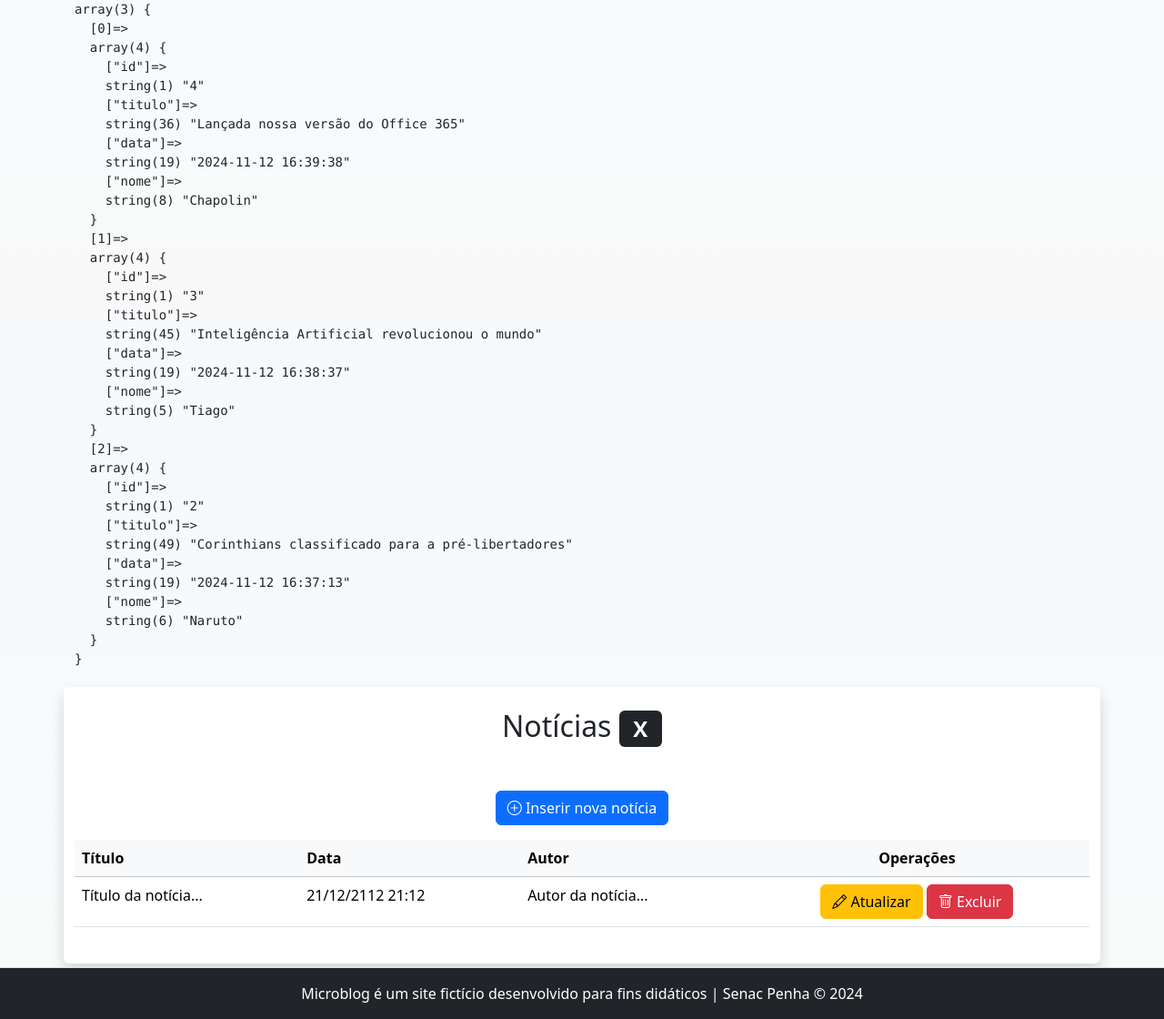
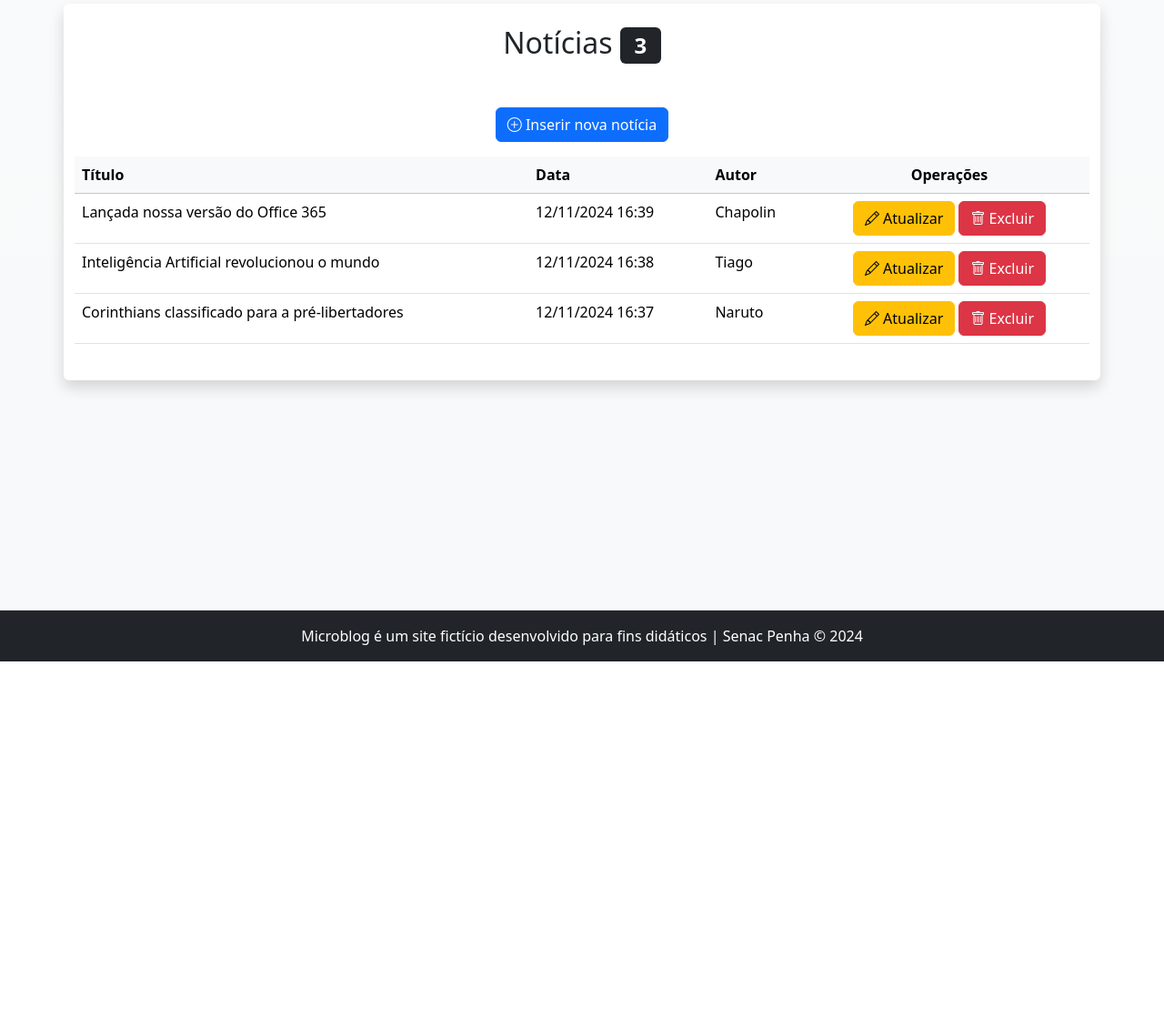
Before and after one commit to tiagoprogwebt2/microblog-tiago, a PHP site: page /admin/noticias.php in a window 1280 px wide. Shown: the part 73-1193 px from the top of the page at 91% size. After the commit the page ends 800 px from the top, so only its background shows below. Run offline with PHP 8.4, Linux system fonts and the light colour scheme; the visitor is signed in with stand-in values (Sample User, id 1); data comes from the database, SQL or seed files in the repository.

Commit message:
Ajustes na exibição das notícias

```diff
--- a/admin/noticias.php
+++ b/admin/noticias.php
@@ -9,14 +9,13 @@ $tipoUsuario = $_SESSION['tipo'];
 // Chamando a função e pegando o array com a lista de notícias
 $listaDeNoticias = lerNoticias($conexao, $idUsuario, $tipoUsuario);
 ?>
-<pre><?=var_dump($listaDeNoticias)?></pre>
-
 
 <div class="row">
 	<article class="col-12 bg-white rounded shadow my-1 py-4">
 
 		<h2 class="text-center">
-		Notícias <span class="badge bg-dark">X</span>
+		Notícias <span class="badge bg-dark">
+			<?=count($listaDeNoticias)?> </span>
 		</h2>
 
 		<p class="text-center mt-5">
@@ -38,11 +37,11 @@ $listaDeNoticias = lerNoticias($conexao, $idUsuario, $tipoUsuario);
 				</thead>
 
 				<tbody>
-
+<?php foreach( $listaDeNoticias as $noticia ) { ?>
 					<tr>
-                        <td> Título da notícia... </td>
-                        <td> 21/12/2112 21:12 </td>
-                        <td> Autor da notícia... </td>
+                        <td> <?=$noticia['titulo']?> </td>
+                        <td> <?=formataData($noticia['data'])?> </td>
+                        <td> <?=$noticia['nome']?> </td>
 						<td class="text-center">
 							<a class="btn btn-warning"
 							href="noticia-atualiza.php">
@@ -55,7 +54,7 @@ $listaDeNoticias = lerNoticias($conexao, $idUsuario, $tipoUsuario);
 							</a>
 						</td>
 					</tr>
-
+<?php } ?>
 				</tbody>
 			</table>
 	</div>
--- a/admin/usuarios.php
+++ b/admin/usuarios.php
@@ -13,7 +13,9 @@ $listaDeUsuarios = listarUsuarios($conexao);
 	<article class="col-12 bg-white rounded shadow my-1 py-4">
 
 		<h2 class="text-center">
-		Usuários <span class="badge bg-dark">X</span>
+		Usuários <span class="badge bg-dark">
+			<?=count($listaDeUsuarios)?> </span>
+		</span>
 		</h2>
 
 		<p class="text-center mt-5">
```
